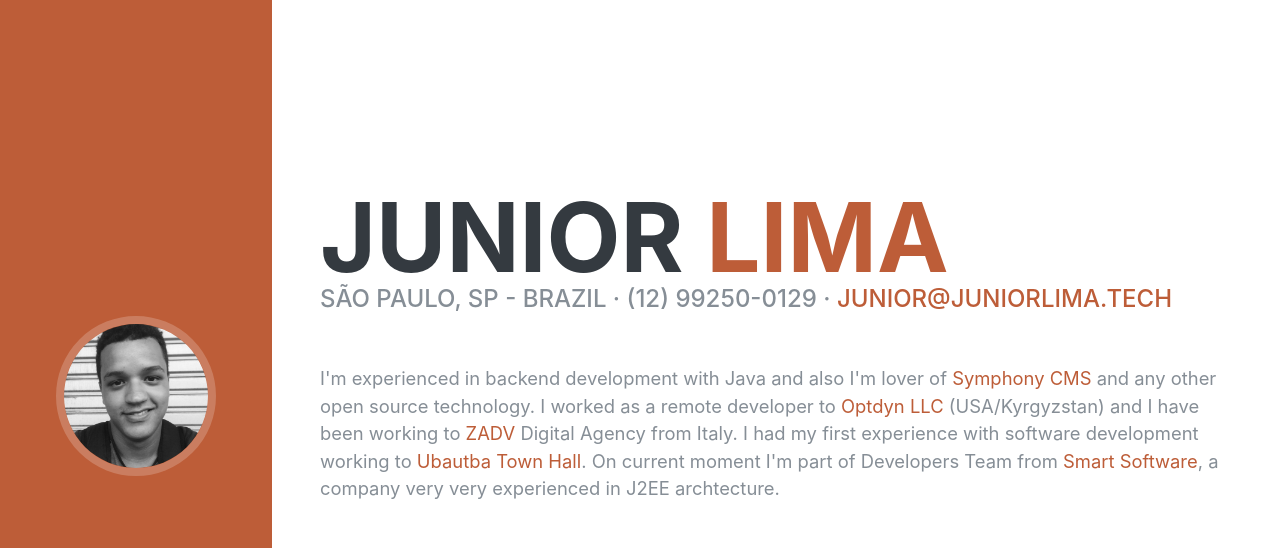
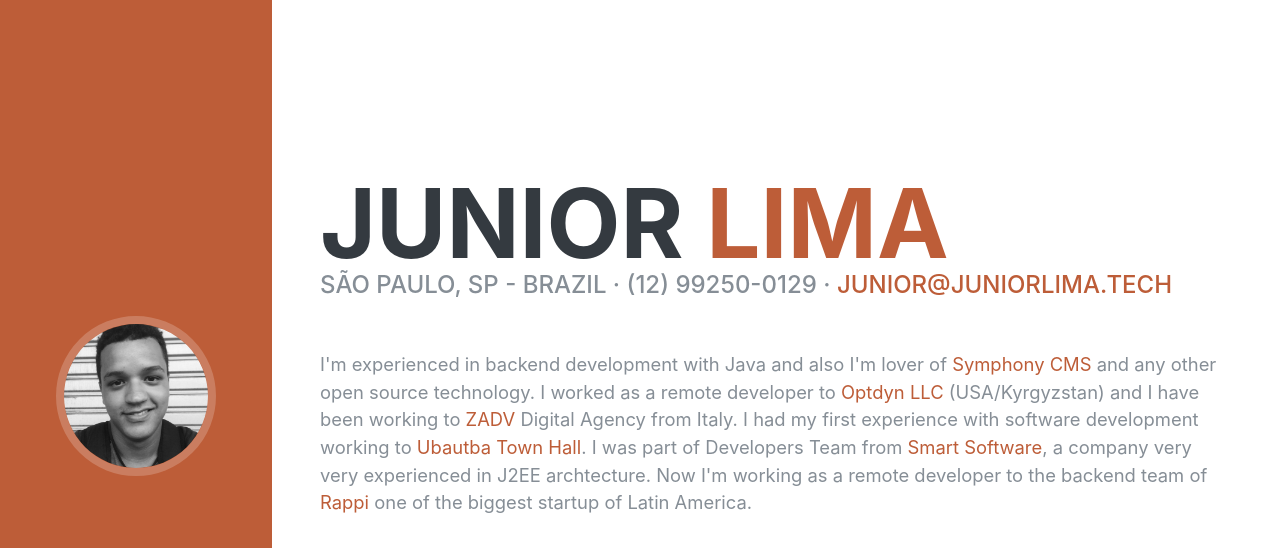
Before and after one commit to josealbertorodriguesjunior/josealbertorodriguesjunior.github.io, a plain HTML site: page index.html in a window 1280 px wide. Shown: the top 548 px of the page. Drawn offline with Linux system fonts and the light colour scheme; a web font is replaced by a local one.

Commit message:
Adding more information about me

```diff
--- a/index.html
+++ b/index.html
@@ -69,8 +69,9 @@
             CMS</a> and any other open source technology. I worked as a remote developer to <a href="https.optdyn.com">Optdyn
             LLC</a> (USA/Kyrgyzstan) and I have been working to <a href="https://zaniniadv.it">ZADV</a> Digital Agency from
           Italy. I had my first experience with software development working to <a href="http://servicos.ubatuba.sp.gov.br">Ubautba
-            Town Hall</a>. On current moment I'm part of Developers Team from <a href="http://smartsw.com.br">Smart Software</a>,
-          a company very very experienced in J2EE archtecture.
+            Town Hall</a>. I was part of Developers Team from <a href="http://smartsw.com.br">Smart Software</a>,
+          a company very very experienced in J2EE archtecture. Now I'm working as a remote developer to the backend team of <a href="https://rappi.com">Rappi</a>
+          one of the biggest startup of Latin America.
         </p>
         <div class="social-icons">
           <a href="https://linkedin.com/in/josealbertorodriguesjunior">
```
Also changed, not shown: 1 other file.
